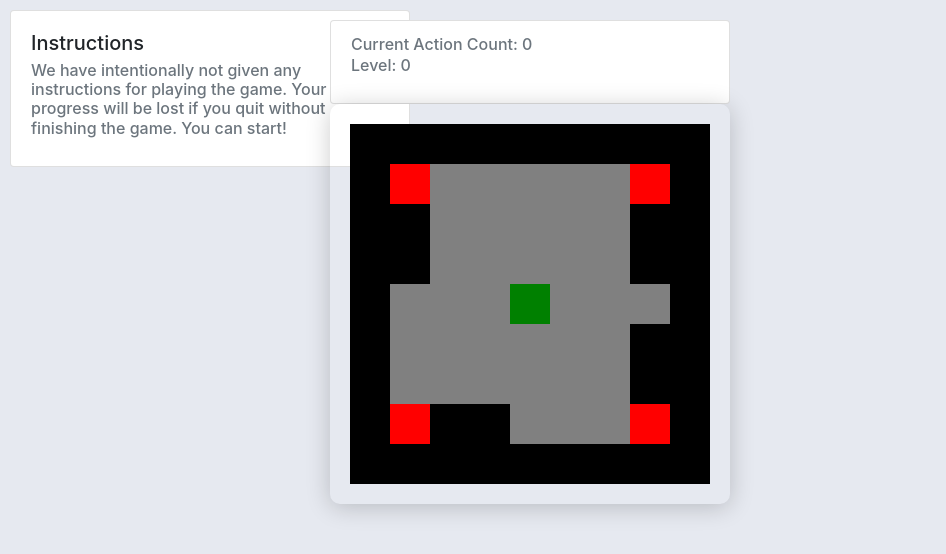
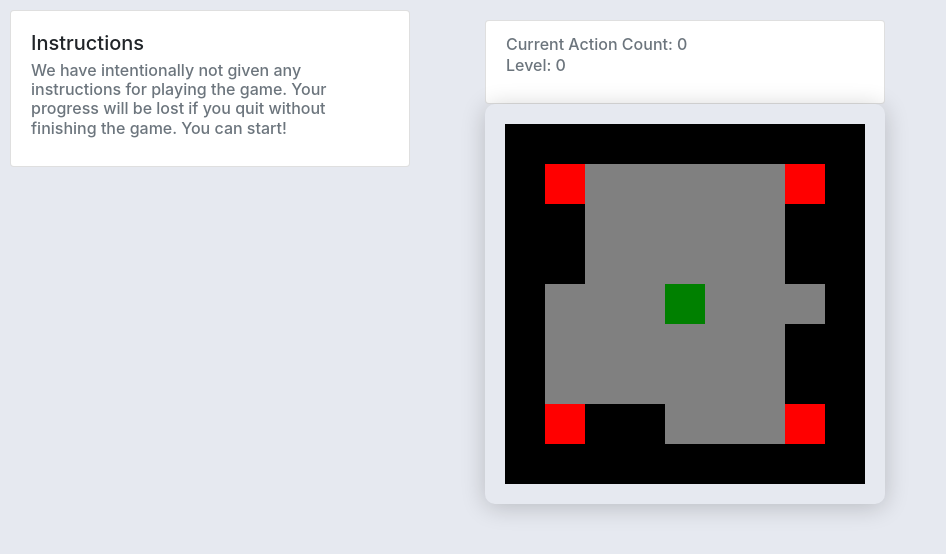
Before and after one commit to Ethical-Intelligence-Lab/prob_self_app_js, a Django app: page /logic/ in a window 1280 px wide. Shown: the top 554 px of the page, without its empty margins (0-946 px from the left). Run offline with Django 3.2, Linux system fonts and the light colour scheme; some libraries are stand-ins or nearby versions.

Commit message:
cosmetic

```diff
--- a/game/templates/game/logic_game.html
+++ b/game/templates/game/logic_game.html
@@ -26,14 +26,13 @@
         </div>
     </div>
 
-    <div class="card">
-        <div class="card-body">
-            <h6 id="step_count" class="card-subtitle mb-2 text-muted">Current Action Count: 0</h6>
-            <h6 id="level_count" class="card-subtitle mb-2 text-muted">Level: 0</h6>
+    <div id="wrap">
+        <div class="card">
+            <div class="card-body">
+                <h6 id="step_count" class="card-subtitle mb-2 text-muted">Current Action Count: 0</h6>
+                <h6 id="level_count" class="card-subtitle mb-2 text-muted">Level: 0</h6>
+            </div>
         </div>
-    </div>
-
-    <div id="wrap">
         <div id="outer">
             <div id="container">
             </div>
@@ -217,8 +216,8 @@
 
     #wrap {
         position: relative;
-        width: 100%;
-        height: 100%;
+        width: 50%;
+        height: 50%;
         margin: 0 auto;
     }
 
```
